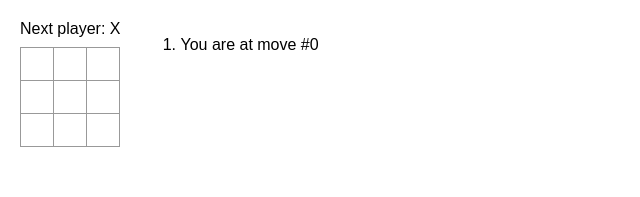
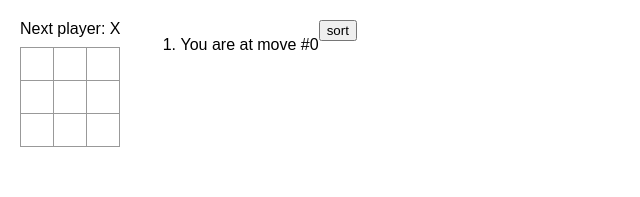
Before and after one commit to liveForExperience/lfe-react-in-action-tic-tac-toe, a React (Create React App) app: page / in a window 1280 px wide. Shown: the top 197 px of the page, without its empty margins (0-640 px from the left). Built offline with nearby package versions, Linux system fonts and the light colour scheme; the HTML template or start-up script is replaced by a standard one.

Commit message:
refactor: 实现 Add a toggle button that lets you sort the moves in either ascending or descending order.

```diff
--- a/src/App.js
+++ b/src/App.js
@@ -59,6 +59,7 @@ function Board({xIsNext, squares, onPlay}) {
 export default function Game() {
   const [history, setHistory] = useState([Array(9).fill(null)]);
   const [currentMove, setCurrentMove] = useState(0);
+  const [toggle, setToggle] = useState(true);
   const xIsNext = currentMove % 2 === 0;
   const currentSquare = history[currentMove];
 
@@ -88,6 +89,12 @@ export default function Game() {
     );
   });
 
+  if (!toggle) {
+    moves.reverse();
+  }
+
+  const sort = <button onClick={() => setToggle(!toggle)}>sort</button>
+
   return (
     <div className="game">
       <div className="game-board">
@@ -96,6 +103,7 @@ export default function Game() {
       <div className="game-info">
         <ol>{moves}</ol>
       </div>
+      <div>{sort}</div>
     </div>
   );
 }
```
